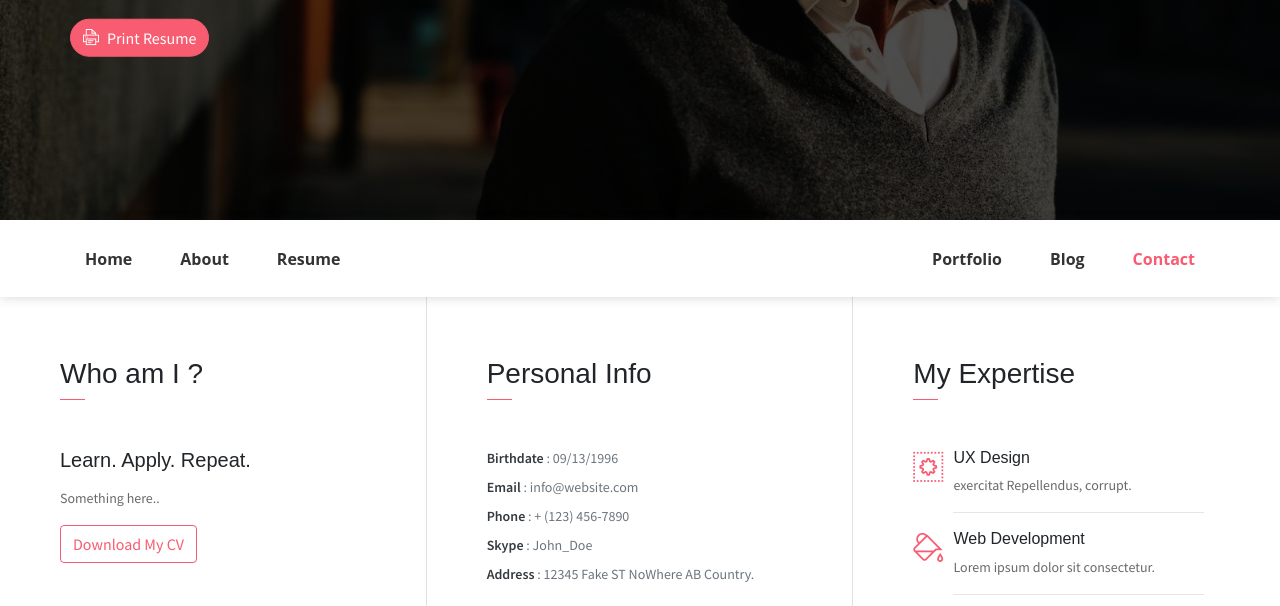
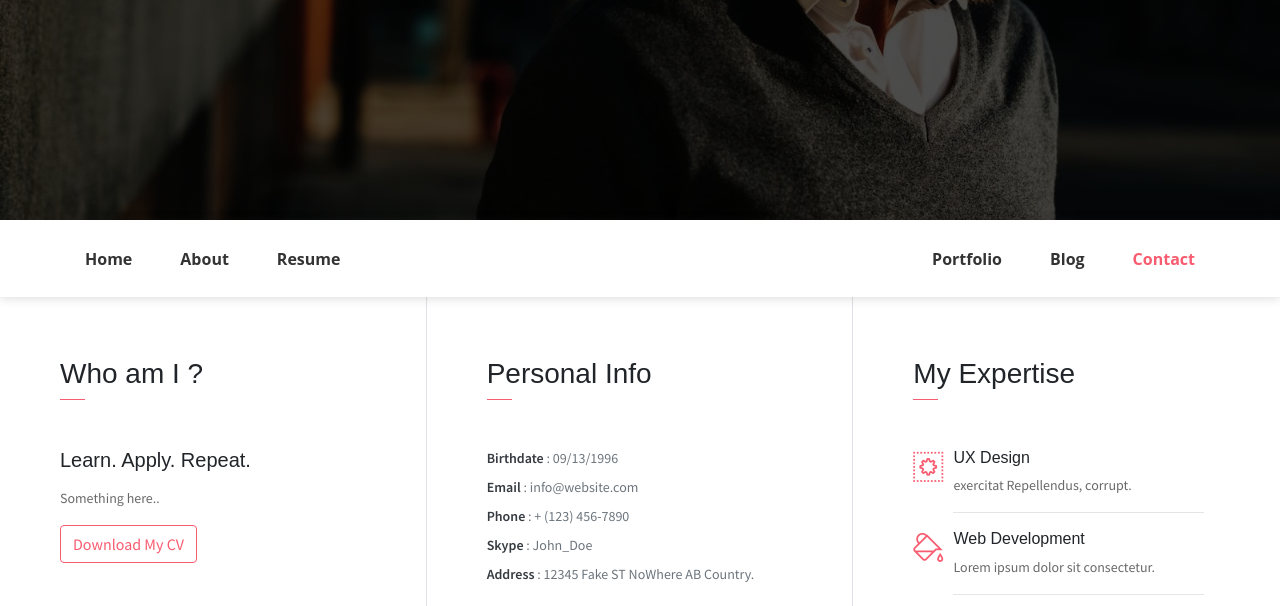
Before and after one commit to xargs/portfolio, a website: page index.html in a window 1280 px wide. Shown: the part 420-1026 px from the top of the page. Drawn offline with Linux system fonts and the light colour scheme; some packages are replaced by stand-ins of ours; some icons are missing.

Commit message:
Update index.html

```diff
--- a/index.html
+++ b/index.html
@@ -26,7 +26,7 @@
                 <h3 class="header-subtitle" >Hello, I am</h3>
                 <h4 class="header-title">Kaushik Parasam</h4>
                 <h6 class="header-mono" >Software Architect</h6>
-                <button class="btn btn-primary btn-rounded"><i class="ti-printer pr-2"></i>Print Resume</button>
+<!--                 <button class="btn btn-primary btn-rounded"><i class="ti-printer pr-2"></i>Print Resume</button> -->
             </div>
         </div>
     </header>
```
